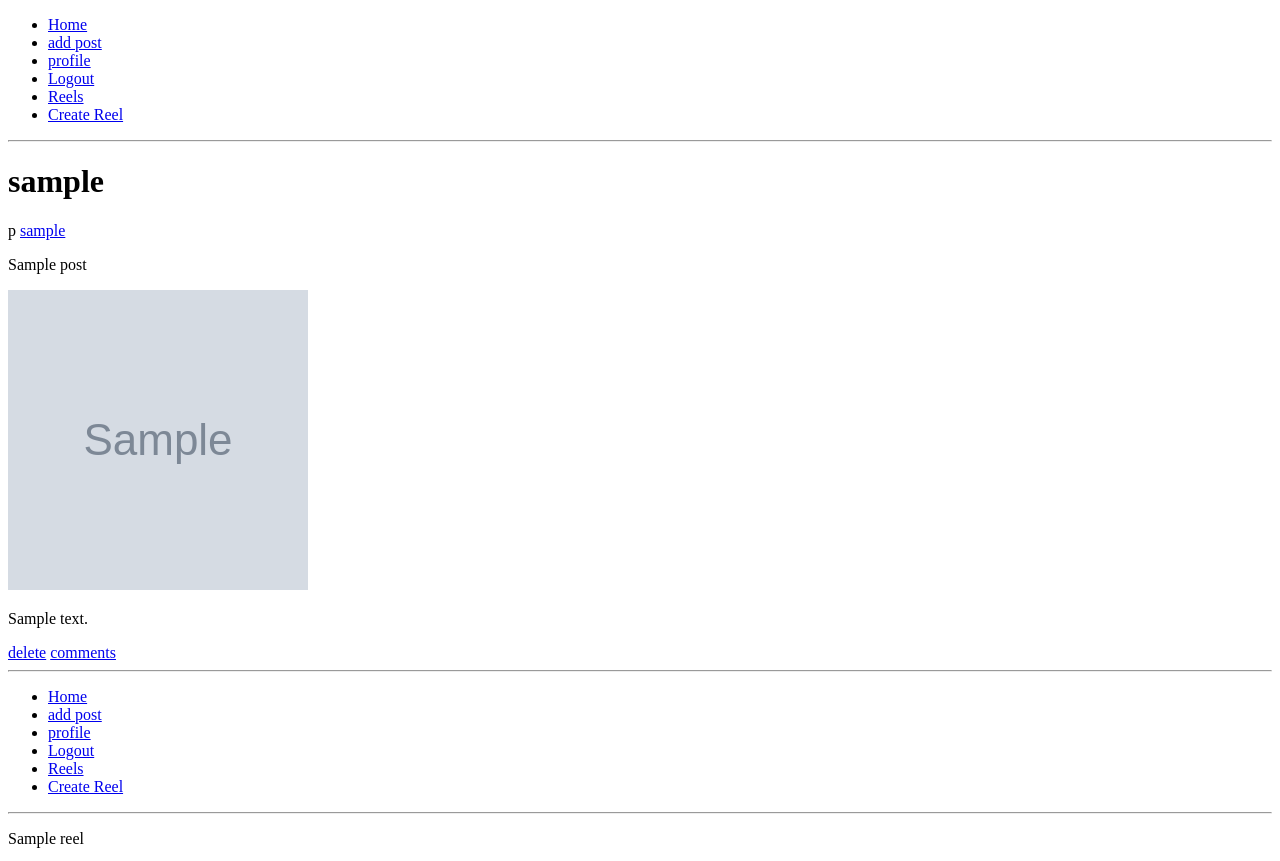
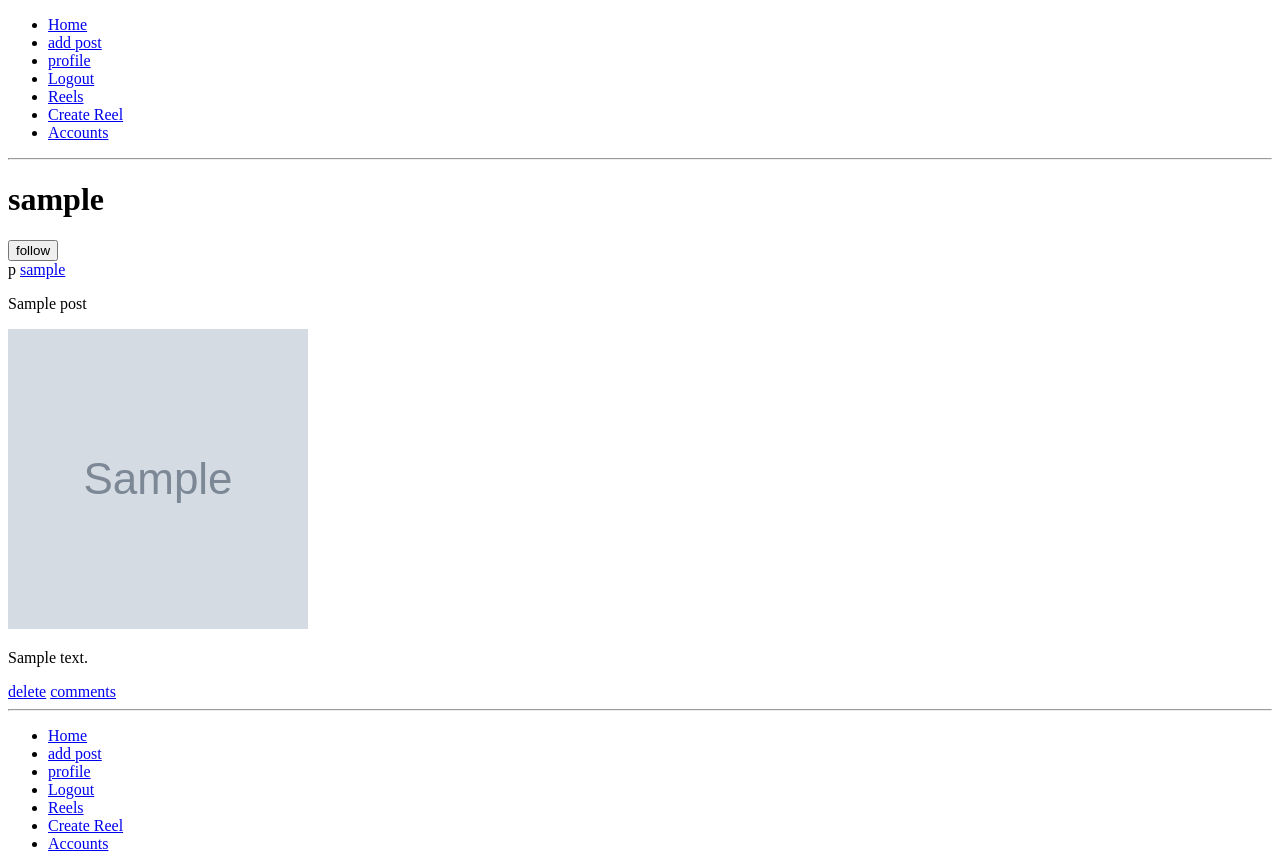
Before and after one commit to hardik-gojiya/SocialEye, a Django app: page /profile/1/ in a window 1280 px wide. Shown: the top 861 px of the page. Run offline with Django 5.2, Linux system fonts and the light colour scheme; a user stored in the database is signed in; tables that the repository leaves empty hold one stand-in row (values such as "Sample post"); grey boxes marked "Sample" are stand-in pictures.

Commit message:
follow element

```diff
--- a/SocialEye/base/admin.py
+++ b/SocialEye/base/admin.py
@@ -1,8 +1,9 @@
 from django.contrib import admin
-from .models import Post, Reel, Comment_For_Reel, Comment_For_Post
+from .models import Post, Reel, Comment_For_Reel, Comment_For_Post, Follow
 
 # Register your models here.
 admin.site.register(Post)
 admin.site.register(Reel)
 admin.site.register(Comment_For_Post)
 admin.site.register(Comment_For_Reel)
+admin.site.register(Follow)
--- a/SocialEye/base/models.py
+++ b/SocialEye/base/models.py
@@ -6,7 +6,7 @@ from django.core.validators import FileExtensionValidator
 class Post(models.Model):
     user = models.ForeignKey(User, on_delete=models.CASCADE)
     title = models.CharField(max_length=100)
-    photo = models.ImageField(upload_to='static/post_photos/')
+    photo = models.ImageField(upload_to='static/post_photos/', validators=[FileExtensionValidator(allowed_extensions=['jpg', 'jpeg', 'png', 'gif'])])
     description = models.TextField(max_length=300)
     created = models.DateTimeField(auto_now_add=True)
 
@@ -40,3 +40,14 @@ class Comment_For_Reel(models.Model):
 
     def __str__(self):
         return self.comment
+
+class Follow(models.Model):
+    following = models.ForeignKey(User, related_name="followers", on_delete=models.CASCADE)
+    follower = models.ForeignKey(User, related_name="following", on_delete=models.CASCADE)
+    created = models.DateTimeField(auto_now_add=True)
+
+    class Meta:
+        unique_together = ('follower', 'following')  # Prevent duplicate follows
+
+    def __str__(self):
+        return f"{self.follower} follows {self.following}"
--- a/SocialEye/base/templates/Layout.html
+++ b/SocialEye/base/templates/Layout.html
@@ -24,6 +24,7 @@
         <li><a href="{% url "logout" %}">Logout</a></li>
         <li><a href="{% url "reels" %}">Reels</a></li>
         <li><a href="{% url "createreel" %}">Create Reel</a></li>
+        <li><a href="{% url "accounts" %}">Accounts</a></li>
 
         {% else %}
         <li><a href="{% url "login" %}">Login</a></li>
--- a/SocialEye/base/templates/profile.html
+++ b/SocialEye/base/templates/profile.html
@@ -2,7 +2,18 @@
 
 {% block body %}
     {% if request.user.is_authenticated %}
-    <h1>{{user}}</h1>
+    <h1>{{user.username}}</h1>
+        <form action="{% url "follow_unfollow" user.id %}" method="post" id="follow-form">
+            {% csrf_token %}
+            <button type="submit" id="followbtn">
+                {% if request.user in user.following.all %}
+                unfollow
+                {% else %}
+                follow
+                {% endif %}
+            </button>
+        </form>
+
     <div>
     {% include "posts.html" with posts=posts %}
     </div>
@@ -10,4 +21,23 @@
         {% include "reel_page.html" with reels=reels %}
     </div>
 {% endif %}
+<script>
+    document.getElementById("follow-form").addEventListener("submit", function(event) {
+        event.preventDefault();
+
+        let formData = new FormData(this);
+        fetch(this.action, {
+            method: "POST",
+            body: formData,
+            headers: {
+                "X-CSRFToken": formData.get("csrfmiddlewaretoken"),
+            },
+            credentials: "same-origin"
+        })
+        .then(response => response.json())
+        .then(data => {
+            document.getElementById("followbtn").innerText = data.status === "follow" ? "Unfollow" : "Follow";
+        });
+    });
+</script>
 {% endblock %}
--- a/SocialEye/base/urls.py
+++ b/SocialEye/base/urls.py
@@ -8,6 +8,7 @@ urlpatterns = [
     path("logout/", views.logoutPage, name="logout"),
     path("register/", views.register, name="register"),
     path("profile/<int:pk>/", views.profilePage, name="profile"),
+    path("accounts/", views.allProfiles, name="accounts"),
     # post
     path("createpost/", views.create_post_page, name="createpost"),
     path("deletepost/<int:pk>/", views.delete_post, name="deletepost"),
@@ -21,4 +22,6 @@ urlpatterns = [
     path("deletecommentforpost/<int:pk>/", views.delete_comment_for_post, name="deletecommentforpost"),
     path("deletecommentforreel/<int:pk>/", views.delete_comment_for_reel, name="deletecommentforreel"),
 
+
+    path("follow_unfollow/<int:pk>/", views.follow_unfollow, name="follow_unfollow"),
 ]
--- a/SocialEye/base/views.py
+++ b/SocialEye/base/views.py
@@ -1,6 +1,7 @@
 from django.shortcuts import render, redirect, get_object_or_404
+from django.http import JsonResponse
 from .forms import CreateNewUser, CreatePost
-from .models import Post, Reel, Comment_For_Post, Comment_For_Reel
+from .models import Post, Reel, Comment_For_Post, Comment_For_Reel, Follow
 from django.contrib.auth.models import User
 from django.contrib.auth import login, logout, authenticate
 from django.contrib.auth.forms import AuthenticationForm
@@ -14,7 +15,8 @@ def home(request):
     context = {"posts": posts, "comments": comments}
     return render(request, "home.html", context)
 
-#register
+
+# register
 def loginPage(request):
     form = AuthenticationForm()
     if request.method == "POST":
@@ -46,7 +48,8 @@ def logoutPage(request):
     logout(request)
     return redirect("home")
 
-#profile
+
+# profile
 def profilePage(request, pk):
     user = User.objects.get(id=pk)
     posts = Post.objects.filter(user=user).order_by("-created")
@@ -54,7 +57,13 @@ def profilePage(request, pk):
     context = {"user": user, "posts": posts, "reels": reels}
     return render(request, "profile.html", context)
 
-#post
+def allProfiles(request):
+    all_users = User.objects.all()
+    context = {"users" : all_users}
+    return render(request, "Accounts_page.html", context)
+
+
+# post
 def posts_page(request):
     posts = Post.objects.all().order_by("-created")
     context = {"posts": posts}
@@ -79,7 +88,8 @@ def delete_post(request, pk):
     return redirect("home")
 
 
-#reel
+# reel
+
 
 def ReelPage(request):
     reels = Reel.objects.all().order_by("-created")
@@ -97,7 +107,9 @@ def Create_ReelPage(request):
         reel_file = request.FILES.get("reel_file")
         print(reel_file)
         description = request.POST.get("description")
-        reel_instance = Reel(user=user, title=title, reel=reel_file, description=description)
+        reel_instance = Reel(
+            user=user, title=title, reel=reel_file, description=description
+        )
         reel_instance.save()
         return redirect("reels")
     return render(request, "create_reel_page.html")
@@ -108,44 +120,64 @@ def delete_ReelPage(request, pk):
     reel.delete()
     return redirect("reels")
 
-#comment
+
+# comment
 def comment_for_post(request, pk):
-    post = get_object_or_404(Post,id=pk)
+    post = get_object_or_404(Post, id=pk)
     comments = Comment_For_Post.objects.filter(post=post).order_by("-created")
 
     if request.method == "POST":
         comment = request.POST.get("comment").strip()
         if comment:
-            create_comment = Comment_For_Post(user=request.user, post=post, comment=comment)
+            create_comment = Comment_For_Post(
+                user=request.user, post=post, comment=comment
+            )
             create_comment.save()
 
     for_c = "post"
     context = {"comments": comments, "for_c": for_c}
 
-    return render(request, "comments_for.html", context )
+    return render(request, "comments_for.html", context)
+
 
 def comment_for_reel(request, pk):
-    reel = get_object_or_404(Reel,id=pk)
+    reel = get_object_or_404(Reel, id=pk)
     comments = Comment_For_Reel.objects.filter(reel=reel).order_by("-created")
 
     if request.method == "POST":
         comment = request.POST.get("comment").strip()
         if comment:
-            create_comment = Comment_For_Reel(user=request.user, reel=reel, comment=comment)
+            create_comment = Comment_For_Reel(
+                user=request.user, reel=reel, comment=comment
+            )
             create_comment.save()
 
     for_c = "reel"
     context = {"comments": comments, "for_c": for_c}
 
-    return render(request, "comments_for.html", context )
+    return render(request, "comments_for.html", context)
+
 
 def delete_comment_for_post(request, pk):
-    comment = get_object_or_404(Comment_For_Post,id=pk)
+    comment = get_object_or_404(Comment_For_Post, id=pk)
     comment.delete()
     return redirect(redirect(request.META.get("HTTP_REFERER", "home")))
 
 
 def delete_comment_for_reel(request, pk):
-    comment = get_object_or_404(Comment_For_Reel,id=pk)
+    comment = get_object_or_404(Comment_For_Reel, id=pk)
     comment.delete()
     return redirect(redirect(request.META.get("HTTP_REFERER", "home")))
+
+
+def follow_unfollow(request, pk):
+    following_user = get_object_or_404(User, id=pk)
+    follow_obj, created = Follow.objects.get_or_create(
+        follower=request.user, following=following_user
+    )
+
+    if not created:
+        follow_obj.delete()
+        return JsonResponse({"message": "Unfollowed", "status": "unfollow"})
+
+    return JsonResponse({"message": "followed", "status": "follow"})
```
Also changed, not shown: SocialEye/base/templates/Accounts_page.html (added, +8 -0 lines), SocialEye/base/migrations/0006_alter_post_photo_follow.py (added), SocialEye/base/migrations/0007_alter_follow_follower_alter_follow_following.py (added), 1 other file.
